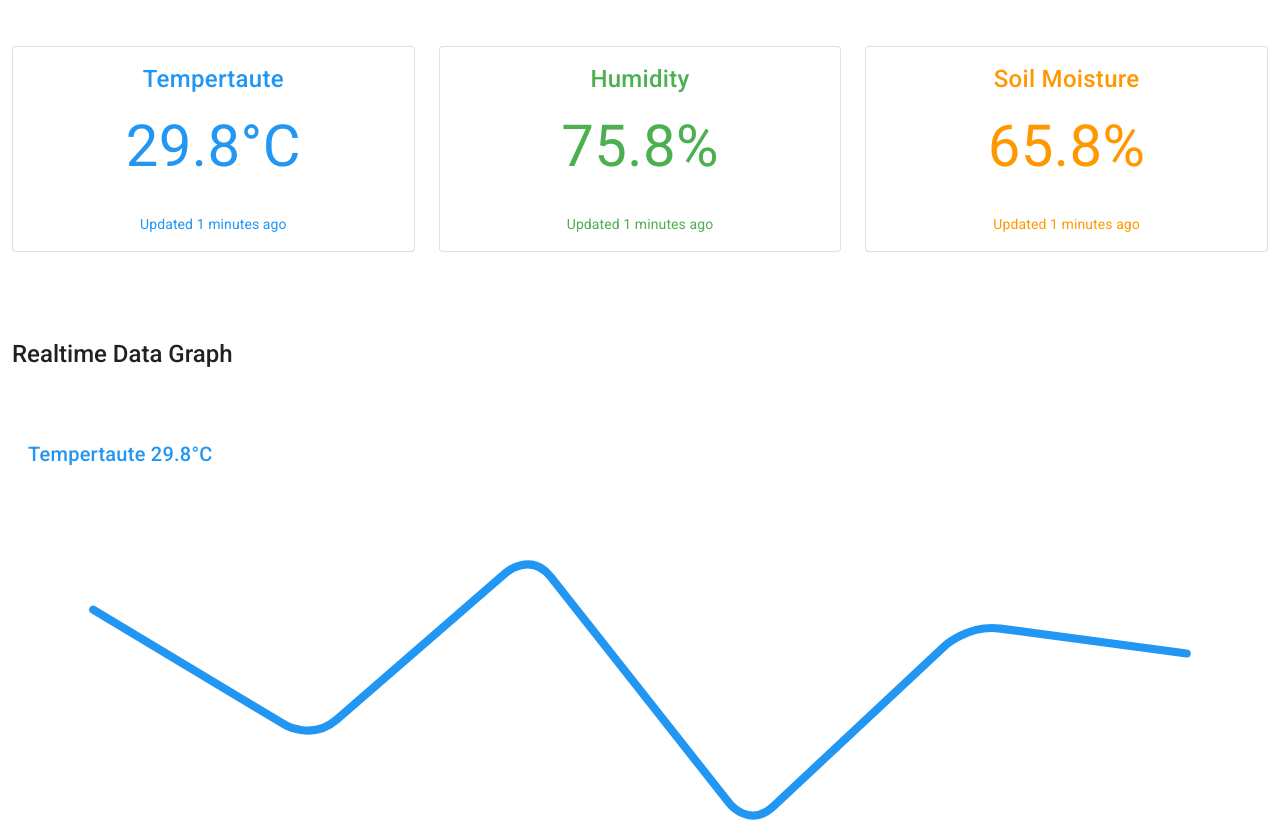
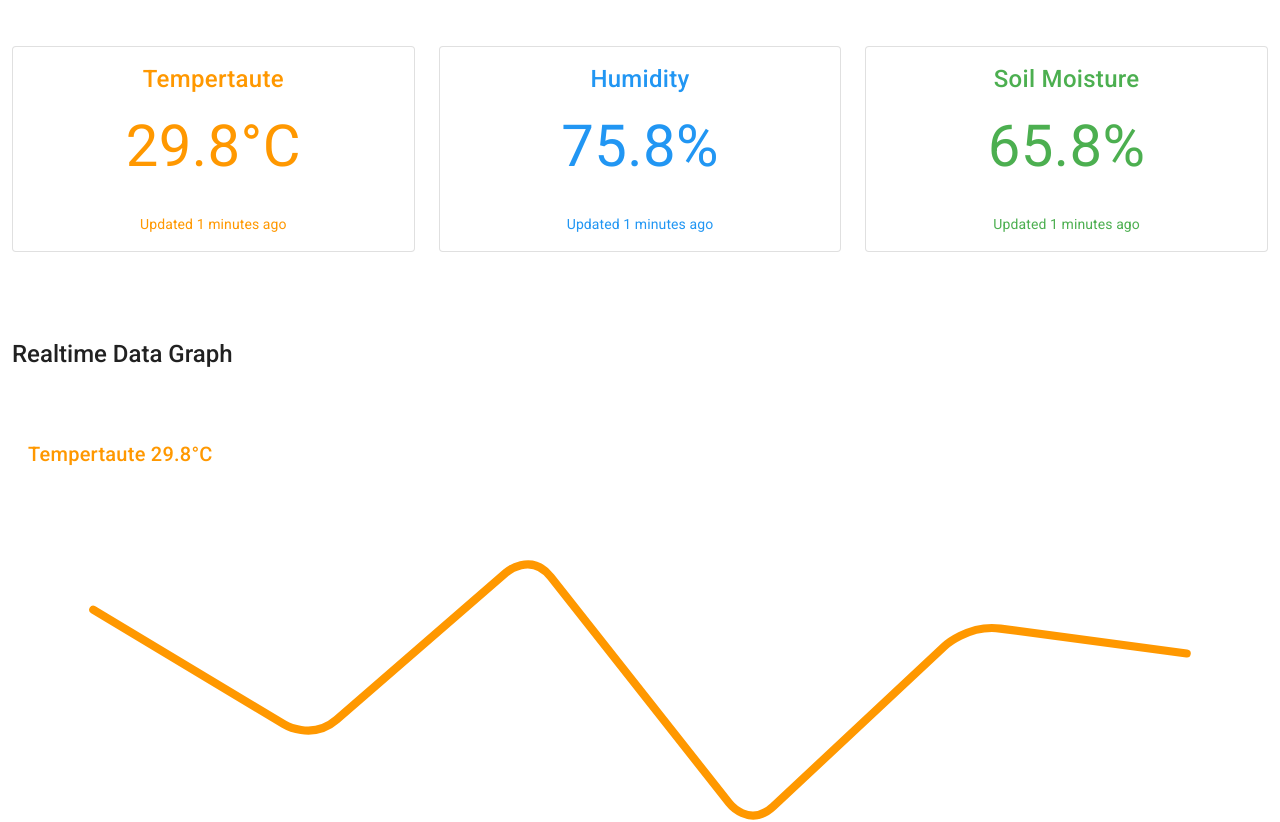
Before and after one commit to tomimandalap/smart-farm, a Vue app: page /monitoring in a window 1280 px wide. Shown: the part 960-1782 px from the top of the page. Built offline with nearby package versions, Linux system fonts and the light colour scheme.

Commit message:
fix: style card and graph in page monitoring

```diff
--- a/src/views/Monitoring.vue
+++ b/src/views/Monitoring.vue
@@ -20,10 +20,10 @@
               <v-card-title
                 :class="
                   i == 0
+                    ? 'orange--text d-block mx-auto f-xl'
+                    : i == 1
                     ? 'blue--text d-block mx-auto f-xl'
-                    : i == 1
-                    ? 'green--text d-block mx-auto f-xl'
-                    : 'orange--text d-block mx-auto f-xl'
+                    : 'green--text d-block mx-auto f-xl'
                 "
               >
                 {{ items.label }}
@@ -31,10 +31,10 @@
               <v-card-text
                 :class="
                   i == 0
+                    ? 'orange--text f-card-text my-6'
+                    : i == 1
                     ? 'blue--text f-card-text my-6'
-                    : i == 1
-                    ? 'green--text f-card-text my-6'
-                    : 'orange--text f-card-text my-6'
+                    : 'green--text f-card-text my-6'
                 "
               >
                 {{ items.value[items.value.length - 1]
@@ -43,10 +43,10 @@
               <v-card-subtitle
                 :class="
                   i == 0
+                    ? 'orange--text'
+                    : i == 1
                     ? 'blue--text'
-                    : i == 1
-                    ? 'green--text'
-                    : 'orange--text'
+                    : 'green--text'
                 "
               >
                 Updated 1 minutes ago
@@ -76,10 +76,10 @@
               <v-card-title
                 :class="
                   i == 0
+                    ? 'orange--text'
+                    : i == 1
                     ? 'blue--text'
-                    : i == 1
-                    ? 'green--text'
-                    : 'orange--text'
+                    : 'green--text'
                 "
               >
                 {{ items.label }}
@@ -90,7 +90,7 @@
                 <v-sheet color="white">
                   <v-sparkline
                     :value="items.value"
-                    :color="i == 0 ? 'blue' : i == 1 ? 'green' : 'orange'"
+                    :color="i == 0 ? 'orange' : i == 1 ? 'blue' : 'green'"
                     height="100"
                     padding="16"
                     line-width="2"
```
